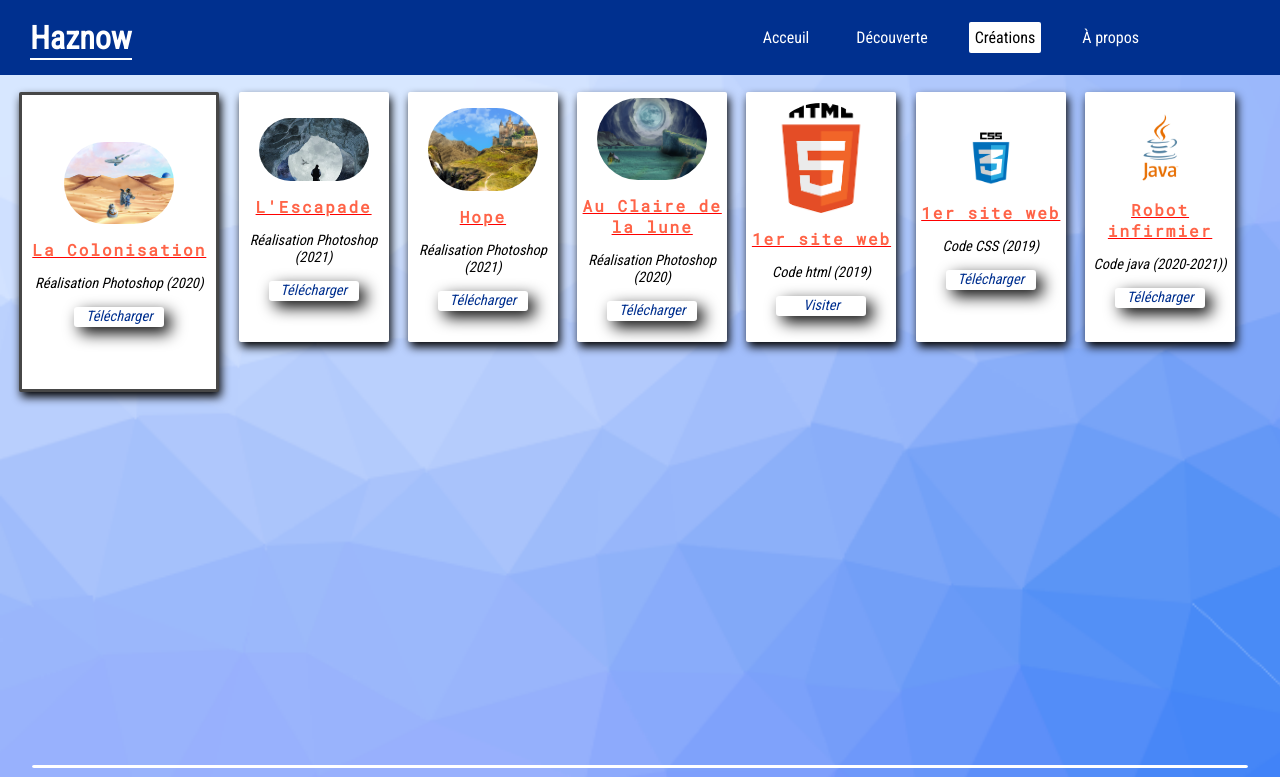
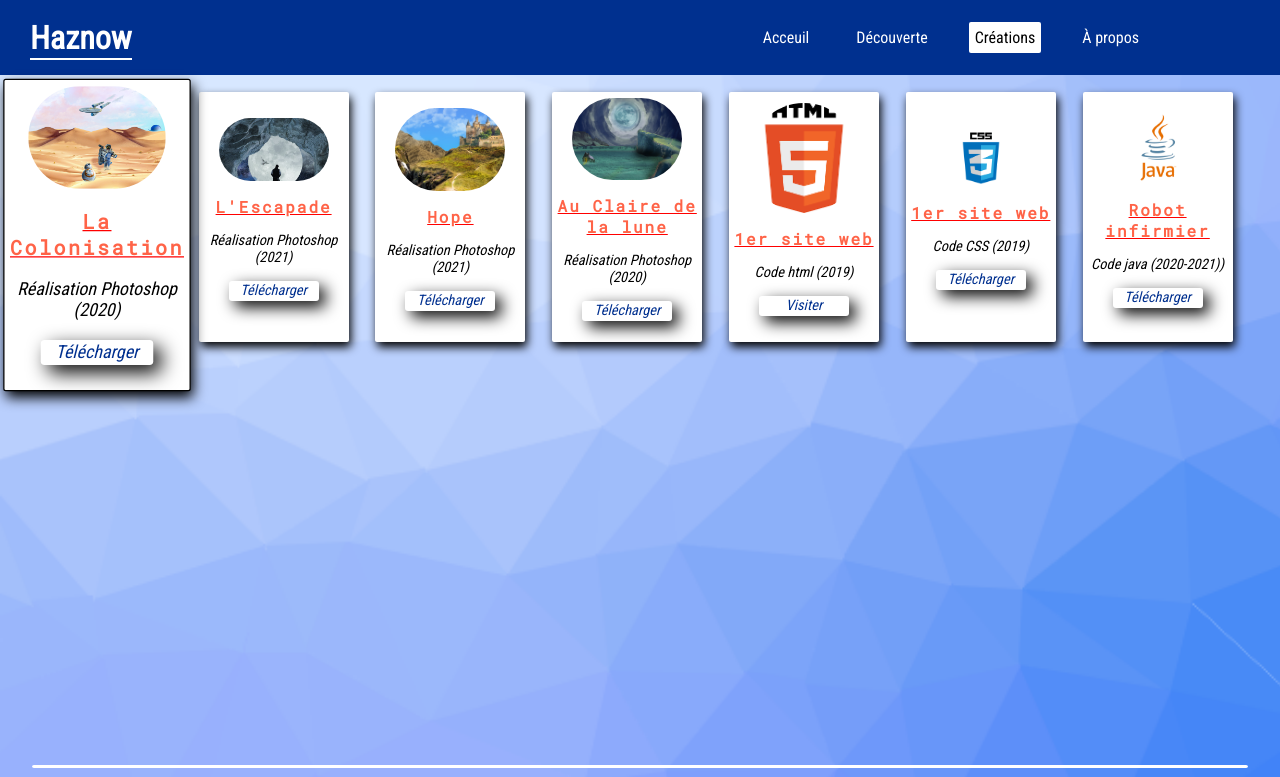
Before and after one commit to H4znow/HaznowWebSite, a plain HTML site: page creations.html in a window 1280 px wide. In both pictures the pointer is over the element 100 px from the left and 217 px from the top of the page. Shown: the top 777 px of the page. Drawn offline with Linux system fonts and the light colour scheme.

Commit message:
Mise a jour animation creation.html, creation.js (suppression de tout les events)

```diff
--- a/css/creations.css
+++ b/css/creations.css
@@ -15,11 +15,23 @@ section{
   max-width: 98%;
   min-height: 80vh;
 }
+.creation:hover{
+  margin-top: 25px;
+  border: 1px solid black;
+  /* L'image est grossie de 25% */
+  -webkit-transform:scale(1.25); /* Safari et Chrome */
+  -moz-transform:scale(1.25); /* Firefox */
+  -ms-transform:scale(1.25); /* Internet Explorer 9 */
+  -o-transform:scale(1.25); /* Opera */
+  transform:scale(1.25);
+  }
 .creation{
   margin-top: 7px;
   width: 150px;
   height: 250px;
   display: flex;
+  margin-right: 5px;
+  margin-left: 5px;
   flex-direction: column;
   justify-content: center;
   align-items: center;
--- a/js/creations.js
+++ b/js/creations.js
@@ -8,7 +8,7 @@ const creation7 = document.getElementById("creation7");
 const creations = [creation1, creation2, creation3, creation4, creation5, creation6, creation7];
 const mediaQuery = window.matchMedia('all and (max-device-width: 480px)');
 const classCreations = document.getElementsByClassName("creation");
-creation1.addEventListener('mouseenter', e => {
+/*creation1.addEventListener('mouseenter', e => {
     if (mediaQuery.matches) {
         return;
     }
@@ -133,7 +133,7 @@ creation7.addEventListener('mouseleave', e =>{
     creation7.style.border = "none";
     creation7.style.width = "150px";
     creation7.style.height = "250px";
-})
+})*/
 if (mediaQuery.matches) {
     for(let i =0; i < creations.length; i++){
         creations[i].style.marginRight="20px";
```
Also changed, not shown: creations.html (+1 -1 lines).
